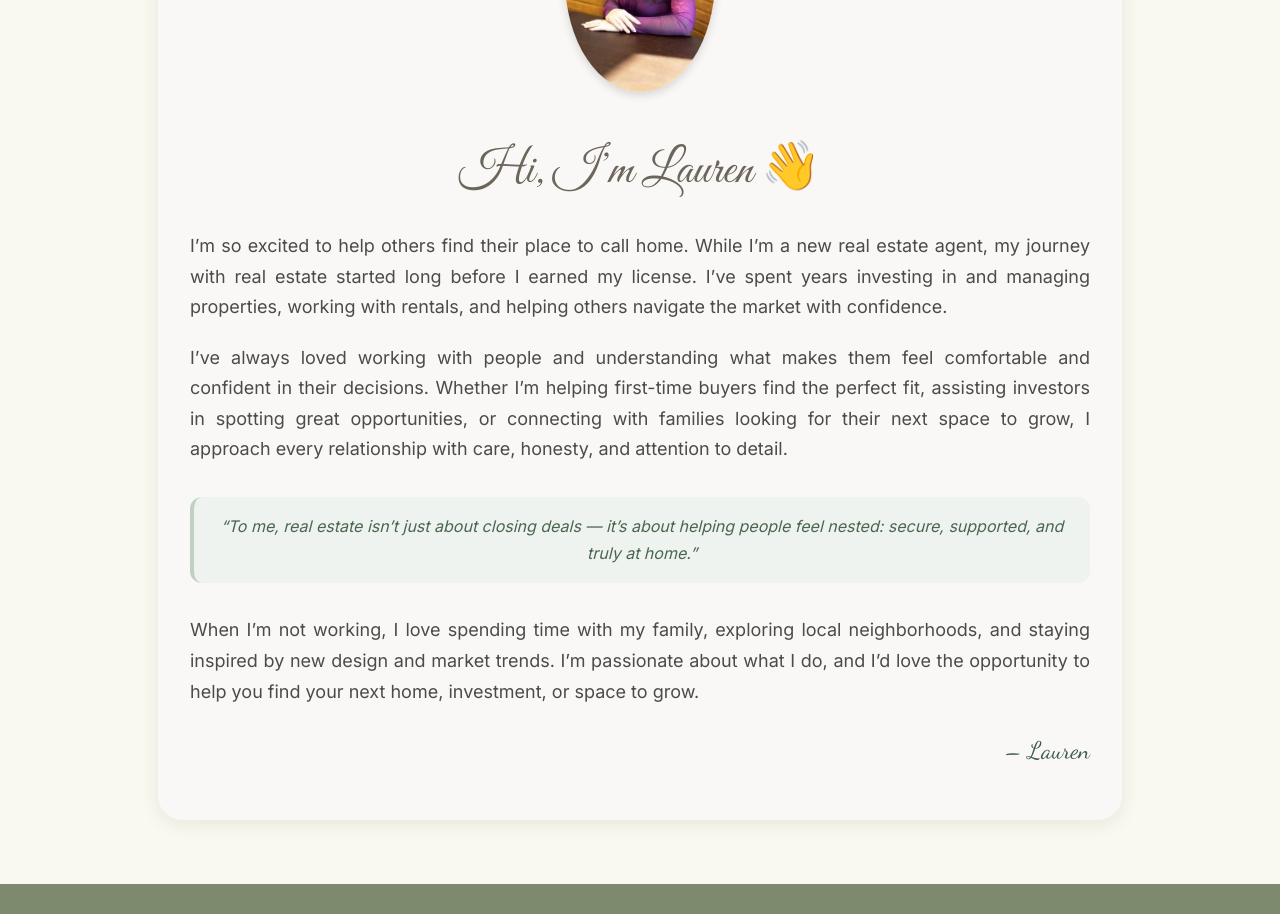
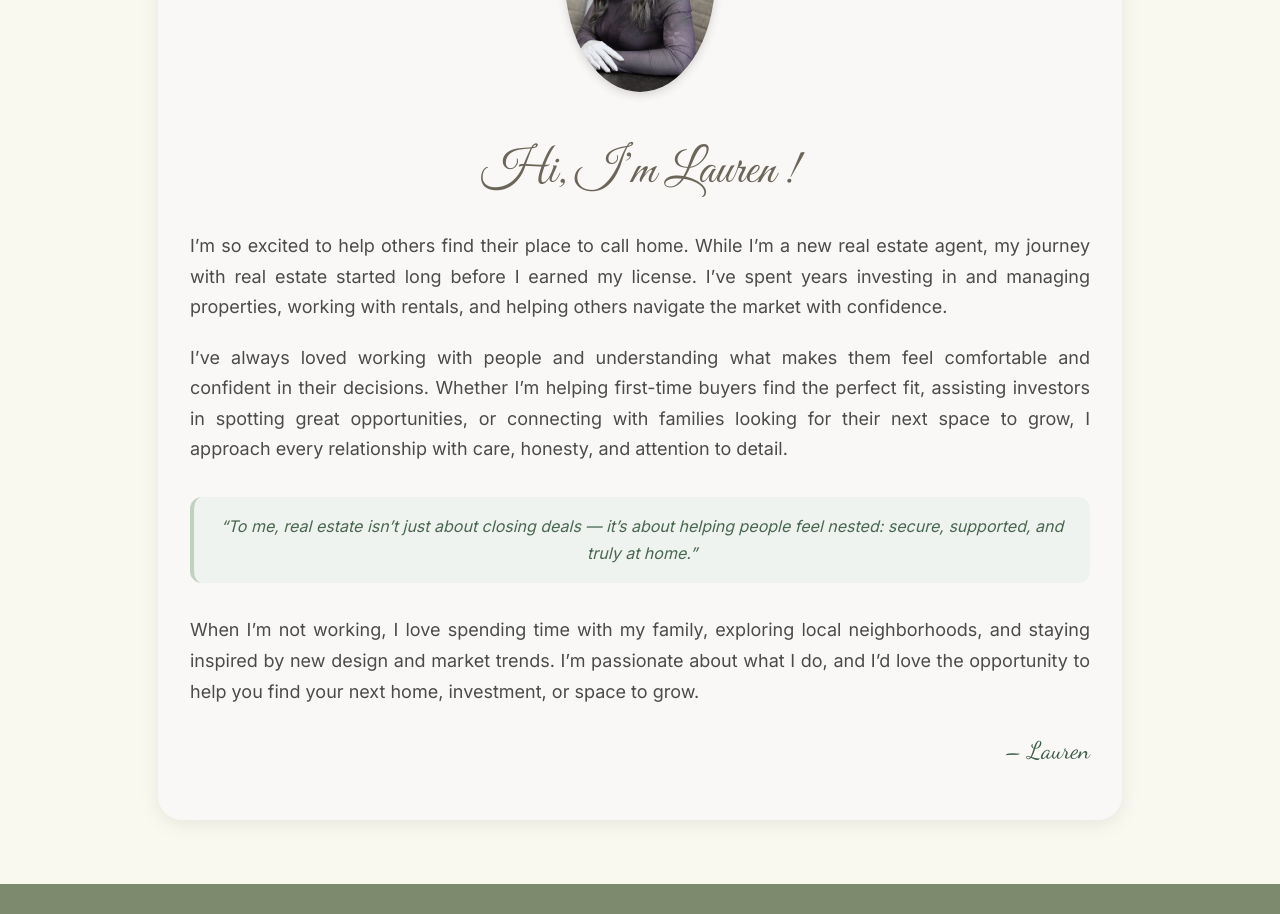
Before and after one commit to jjgresham/realtor-lag, a React (Create React App) app: page / in a window 1280 px wide. Shown: the part 1040-1954 px from the top of the page. Built offline with nearby package versions, Linux system fonts and the light colour scheme.

Commit message:
slight adjustments

```diff
--- a/src/components/Home.js
+++ b/src/components/Home.js
@@ -23,7 +23,7 @@
                 className="logo"
               />
       <h2>
-        Hi, I’m Lauren 👋
+        Hi, I’m Lauren !
       </h2>
       <div>
         <p>
```
Also changed, not shown: src/assets/professional_photo_home.jpg.
